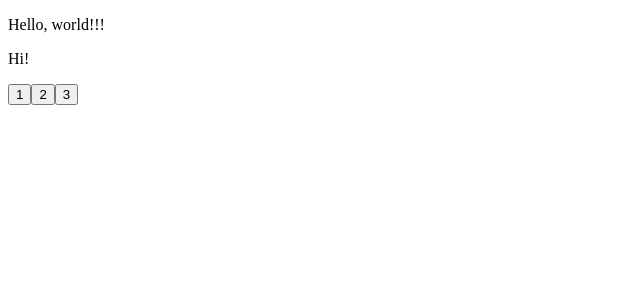
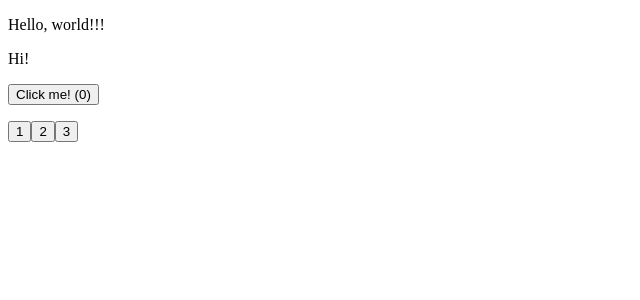
Before and after one commit to ChoJinmok/codesoom-react, a React app: page / in a window 1280 px wide. Shown: the top 300 px of the page, without its empty margins (0-640 px from the left). Built offline with nearby package versions, Linux system fonts and the light colour scheme.

Commit message:
2주차 React 강의2

```diff
--- a/src/index.jsx
+++ b/src/index.jsx
@@ -1,4 +1,4 @@
-import React from 'react';
+import React, { useState } from 'react';
 import ReactDom from 'react-dom/client';
 
 // 이전에는 React를 활용하지 않고 DOM객체를 직접 만들어서 사용
@@ -8,6 +8,31 @@ import ReactDom from 'react-dom/client';
 
 // element가 복잡해지면 따로 함수 빼서 만들어 준다.(분리가능) => 컴포넌트화 => 컴포넌트는 일반 HTML 태그처럼 사용가능
 // 전체가 하나로 감싸져야됨
+// 직접 reder함수를 만들어서 사용하기 보다는 선언적으로만 로직을 짜주면 리액트가 알라서 해줌 => setState를 활용해서 state가 변경되면 알아서 처리
+// 그려줘 라는 명령은 따로 하지 않는다. setState로 state만 변경 -> 상태가 바뀌면 이렇게 될거야!
+function Counter() {
+  const [state, setState] = useState({
+    count: 0,
+  });
+
+  const { count } = state;
+
+  function handleClick() {
+    setState({
+      count: count + 1,
+    });
+  }
+
+  return (
+    <button type="button" onClick={handleClick}>
+      Click me!
+      (
+      { count }
+      )
+    </button>
+  );
+}
+
 // eslint-disable-next-line react/prop-types
 function Button({ children }) {
   return (
@@ -19,13 +44,13 @@ function Button({ children }) {
 
 function Buttons() {
   return (
-    <>
+    <p>
       {[1, 2, 3].map((i) => (
         <Button key={i}>
           {i}
         </Button>
       ))}
-    </>
+    </p>
   );
 }
 
@@ -35,6 +60,7 @@ function App() {
     <div>
       <p>Hello, world!!!</p>
       <p>Hi!</p>
+      <Counter />
       <Buttons />
     </div>
   );
```
